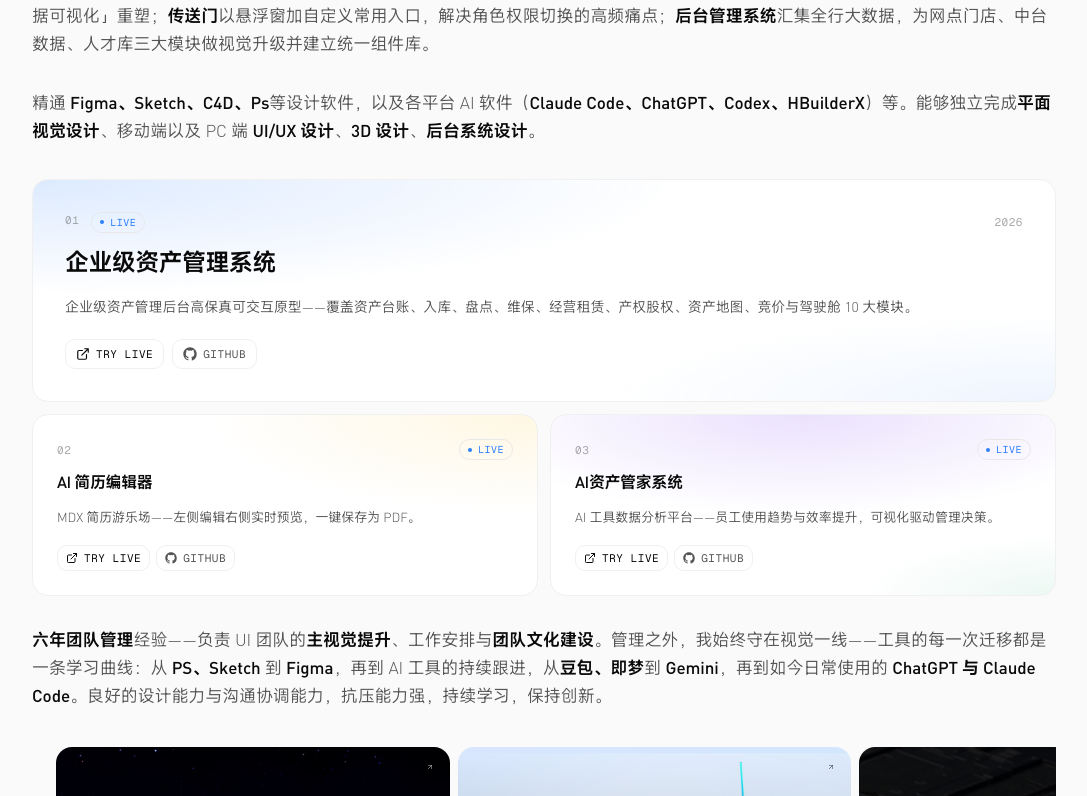
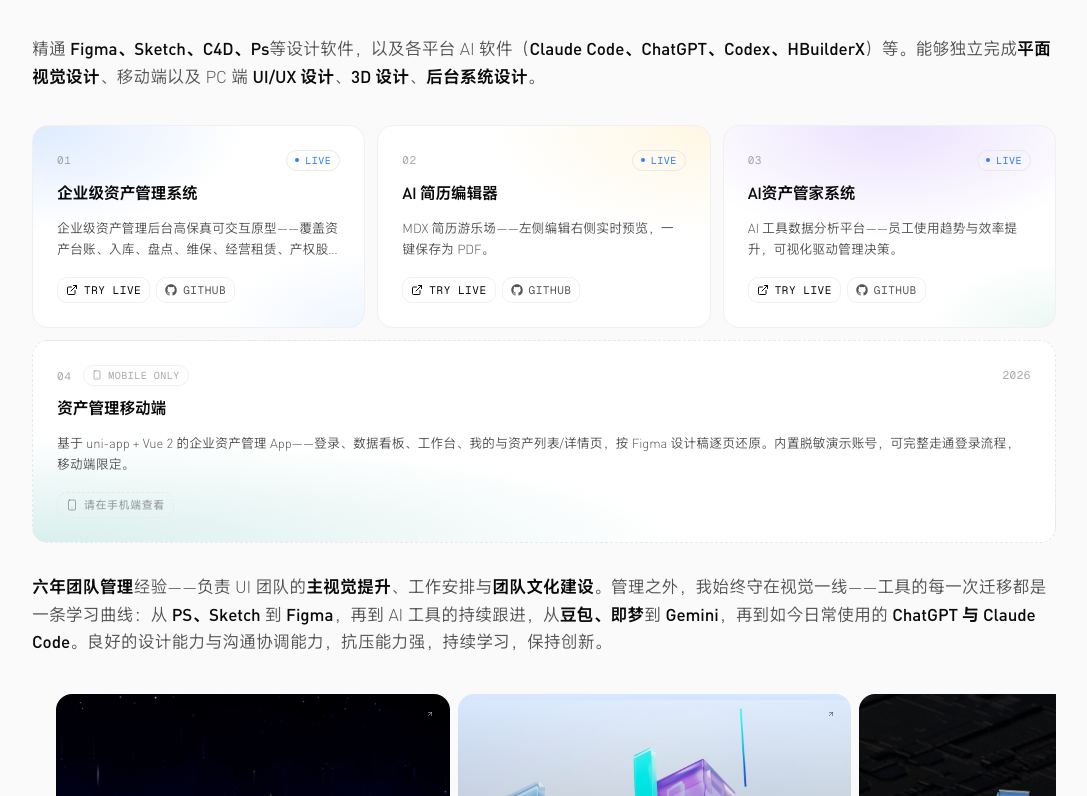
Before and after one commit to lunch19930101-bot/wufan-resume, a Next.js app: page / in a window 1280 px wide. Shown: the part 2623-3419 px from the top of the page, without its empty margins (96-1183 px from the left). Built offline with nearby package versions, Linux system fonts and the light colour scheme.

Commit message:
首页卡片密度：生态大会小图 md+ 一行 4 张；AI 区一行 3 张可点卡 + 第 4 张移动端锁定卡（不可点击，提示手机端查看）

```diff
--- a/components/sections/AIProjectEntrance.tsx
+++ b/components/sections/AIProjectEntrance.tsx
@@ -6,22 +6,22 @@ import { useRef, useState } from 'react';
 import { cn } from '@/lib/utils';
 
 /**
- * AIProjectEntrance —— atom63 风格 "I build in public" 三入口
+ * AIProjectEntrance —— atom63 风格 "I build in public" 项目入口
  *
- * 布局（1:1 复刻 atom63.io）：
- *   ┌──────────────────────────────────────────┐
- *   │   01  AI 简历编辑器   [live]    [↗] [⌥]   │  ← FeaturedCard（占满顶部）
- *   │   描述……                                  │
- *   └──────────────────────────────────────────┘
- *   ┌────────────────────┐ ┌────────────────────┐
- *   │ 02 AI 项目二 [soon]│ │ 03 AI 项目三 [soon]│  ← MiniCard（md+ 并排，手机单列）
- *   │ 描述…… [↗] [⌥]    │ │ 描述…… [↗] [⌥]    │
- *   └────────────────────┘ └────────────────────┘
+ * PC 布局（#229 三列制）：
+ *   ┌──────────┐ ┌──────────┐ ┌──────────┐
+ *   │ 01 [live]│ │ 02 [live]│ │ 03 [live]│   ← MiniCard ×3 一行三列
+ *   │ 描述 [↗] │ │ 描述 [↗] │ │ 描述 [↗] │
+ *   └──────────┘ └──────────┘ └──────────┘
+ *   ┌────────────────────────────────────────┐
+ *   │ 04 [mobile only] …… [📱 请在手机端查看] │   ← LockedMobileCard 通栏
+ *   └────────────────────────────────────────┘     （不可点击，仅展示）
  *
- * - grid-cols-1 gap-3，md:grid-cols-2（手机单列，小卡太窄会挤压按钮行）
- * - 第一张 col-span-2（占满顶部）
+ * - md:grid-cols-3；手机由 MobileProjectDeck 接管（hidden md:grid）
+ * - 按钮文字 md–lg 隐藏只留图标（三列卡宽容不下两组文字钮），lg 起恢复
+ * - 第 4 张（移动端限定）PC 也展示但锁定：虚线边框 + 手机 pill + 提示钮
  * - 卡片视觉：border + bg-bg-elevated，rounded-[var(--showcase-radius)]
- * - 按钮风格：atom63 outline variant，h-[30px]，rounded-lg
+ * - 按钮风格：atom63 outline variant，MiniCard compact h-[26px]
  */
 type AIProject = {
   id: string;
@@ -106,21 +106,22 @@ const projects: AIProject[] = [
 ];
 
 export function AIProjectEntrance() {
-  // mobileOnly 项目（04 移动端限定）只在手机 Deck 出现，PC 网格过滤掉
-  const desktop = projects.filter((p) => !p.mobileOnly);
-  const [featured, ...rest] = desktop;
+  // mobileOnly 项目（04 移动端限定）：手机端 Deck 全量可切；
+  // PC 一行 3 张可点卡 + 第 4 张锁定展示（不可点击，提示看移动端）
+  const clickable = projects.filter((p) => !p.mobileOnly);
+  const mobileOnly = projects.find((p) => p.mobileOnly);
 
   return (
     <section id="ai-projects" aria-label="AI 协作项目" className="w-full scroll-mt-[104px]">
       {/* 手机端：竖向单卡 + 分段切换（参考移动端工作台 / 国资管家的 tab+卡片语言）；
-          PC 维持 atom63 双列网格，md 档全部不变 */}
+          PC 三列网格，md 档起接管（MobileProjectDeck hidden） */}
       <MobileProjectDeck projects={projects} />
-      {/* Grid: 1 top (占满) + 2 bottom。手机端由 MobileProjectDeck 接管（hidden），md 起恢复两列。 */}
-      <div className="hidden gap-3 md:grid md:grid-cols-2">
-        {featured && <FeaturedCard project={featured} />}
-        {rest.map((p) => (
+      {/* PC：一行 3 张 MiniCard + 通栏锁定卡（手机端由 MobileProjectDeck 接管） */}
+      <div className="hidden gap-3 md:grid md:grid-cols-3">
+        {clickable.map((p) => (
           <MiniCard key={p.id} project={p} />
         ))}
+        {mobileOnly && <LockedMobileCard project={mobileOnly} />}
       </div>
     </section>
   );
@@ -340,28 +341,31 @@ function MobileProjectDeck({ projects }: { projects: AIProject[] }) {
 }
 
 /* ============================================================
- * FeaturedCard —— 顶部大卡片，占满两列
+ * LockedMobileCard —— 移动端限定项目的 PC 展示卡（#229）
+ *   - 位于三列一行之下、通栏展示（col-span-3）
+ *   - 完全不可点击：无 Link/按钮跳转，虚线边框 + 手机 pill 标示锁定态
+ *   - 提示引导到移动端查看（手机端 Deck 里该项目可正常进入）
  * ============================================================ */
-function FeaturedCard({ project }: { project: AIProject }) {
-  const isSoon = project.status === 'soon';
-
+function LockedMobileCard({ project }: { project: AIProject }) {
   return (
     <article
       style={{ backgroundImage: project.accent }}
       className={cn(
-        'col-span-1 md:col-span-2 flex flex-col gap-4 p-5 md:p-6',
+        'col-span-1 flex flex-col gap-3 p-4 md:col-span-3 md:p-5',
         'rounded-[var(--showcase-radius)]',
-        'border border-border-subtle bg-bg-elevated',
-        'transition-colors duration-micro ease-out-quart',
+        'border border-dashed border-border-default bg-bg-elevated',
       )}
     >
-      {/* 头部：index + status + year */}
-      <div className="flex items-center justify-between gap-3">
+      {/* 头部：index + mobile pill + year */}
+      <div className="flex items-center justify-between gap-2">
         <div className="flex items-baseline gap-3">
           <span className="font-mono text-[11px] uppercase tracking-wider text-text-tertiary tabular-nums">
             {project.index}
           </span>
-          <StatusPill status={project.status} />
+          <span className="inline-flex items-center gap-1.5 rounded-full border border-border-subtle px-2 py-0.5 font-mono text-[10px] uppercase tracking-wider text-text-tertiary">
+            <PhoneIcon className="size-2.5" />
+            mobile only
+          </span>
         </div>
         <span className="font-mono text-[11px] uppercase tracking-wider text-text-tertiary tabular-nums">
           {project.year}
@@ -369,40 +373,28 @@ function FeaturedCard({ project }: { project: AIProject }) {
       </div>
 
       {/* 标题 */}
-      <h3 className="text-balance text-xl font-medium tracking-tight text-text-primary md:text-2xl">
+      <h3 className="text-balance text-base font-medium tracking-tight text-text-primary">
         {project.title}
       </h3>
 
-      {/* 描述 —— 手机行高放宽到 1.75 便于滚动阅读 */}
-      <p className="text-pretty text-sm leading-[1.75] text-text-secondary md:leading-relaxed">
+      {/* 描述 —— 与 MiniCard 同款 2 行钳制 */}
+      <p className="line-clamp-2 text-[13px] leading-[1.7] text-text-secondary md:leading-relaxed">
         {project.description}
       </p>
 
-      {/* 按钮组 —— 手机：primary 满宽 44px + github 44px 方形图标钮 */}
-      <div className="mt-auto flex items-center gap-2 pt-1">
-        <ActionButton
-          href={project.tryLiveHref}
-          icon={<ExternalLinkIcon className="size-[16px] md:size-[14px]" />}
-          label="try live"
-          disabled={isSoon}
-          primary
-          mobile="full"
-          newTab
-        />
-        <ActionButton
-          href={project.githubHref}
-          icon={<GithubIcon className="size-[16px] md:size-[14px]" />}
-          label="github"
-          disabled={isSoon}
-          mobile="icon"
-        />
+      {/* 提示 —— 非按钮（span），不可聚焦不可点，仅引导移动端 */}
+      <div className="mt-auto flex items-center pt-1">
+        <span className="inline-flex h-[26px] items-center gap-1.5 rounded-[var(--control-radius)] border border-dashed border-border-default px-2 font-mono text-[11px] uppercase tracking-wider text-text-tertiary">
+          <PhoneIcon className="size-3" />
+          请在手机端查看
+        </span>
       </div>
     </article>
   );
 }
 
 /* ============================================================
- * MiniCard —— 底部小卡片
+ * MiniCard —— PC 三列一行的小卡片（01/02/03）
  * ============================================================ */
 function MiniCard({ project }: { project: AIProject }) {
   const isSoon = project.status === 'soon';
@@ -435,7 +427,8 @@ function MiniCard({ project }: { project: AIProject }) {
         {project.description}
       </p>
 
-      {/* 按钮组 —— 手机：与 Featured 相同的 44px 触控档，卡间距补到 8px */}
+      {/* 按钮组 —— 手机：44px 触控档，卡间距补到 8px；
+          md–lg 三列卡宽不够，只留图标（lg 起恢复文字） */}
       <div className="mt-auto flex items-center gap-[8px] pt-1 md:gap-1.5">
         <ActionButton
           href={project.tryLiveHref}
@@ -446,6 +439,7 @@ function MiniCard({ project }: { project: AIProject }) {
           compact
           mobile="full"
           newTab
+          labelBreakpoint="lg"
         />
         <ActionButton
           href={project.githubHref}
@@ -454,6 +448,7 @@ function MiniCard({ project }: { project: AIProject }) {
           disabled={isSoon}
           compact
           mobile="icon"
+          labelBreakpoint="lg"
         />
       </div>
     </article>
@@ -513,6 +508,7 @@ function ActionButton({
   compact,
   newTab,
   mobile,
+  labelBreakpoint,
 }: {
   href?: string;
   icon: React.ReactNode;
@@ -522,6 +518,8 @@ function ActionButton({
   compact?: boolean;
   newTab?: boolean;
   mobile?: 'full' | 'icon';
+  /** 按钮文字何时恢复显示（#229 三列卡在 md–lg 宽度不够，只留图标） */
+  labelBreakpoint?: 'md' | 'lg';
 }) {
   const mdSize = compact ? 'md:h-[26px] md:px-2' : 'md:h-[30px] md:px-2.5';
   const size =
@@ -549,7 +547,17 @@ function ActionButton({
   const content = (
     <>
       {icon}
-      <span className={mobile === 'icon' ? 'hidden md:inline' : undefined}>{label}</span>
+      <span
+        className={
+          labelBreakpoint === 'lg'
+            ? 'hidden lg:inline'
+            : mobile === 'icon'
+              ? 'hidden md:inline'
+              : undefined
+        }
+      >
+        {label}
+      </span>
     </>
   );
 
@@ -619,3 +627,22 @@ function GithubIcon({ className }: { className?: string }) {
     </svg>
   );
 }
+
+/* 手机轮廓 —— mobile only 徽章与「请在手机端查看」提示共用 */
+function PhoneIcon({ className }: { className?: string }) {
+  return (
+    <svg
+      viewBox="0 0 24 24"
+      fill="none"
+      stroke="currentColor"
+      strokeWidth={2}
+      strokeLinecap="round"
+      strokeLinejoin="round"
+      aria-hidden="true"
+      className={className}
+    >
+      <rect width="14" height="20" x="5" y="2" rx="2" ry="2" />
+      <path d="M12 18h.01" />
+    </svg>
+  );
+}
```
Also changed, not shown: components/sections/ShowcaseStacked.tsx (+14 -13 lines).
